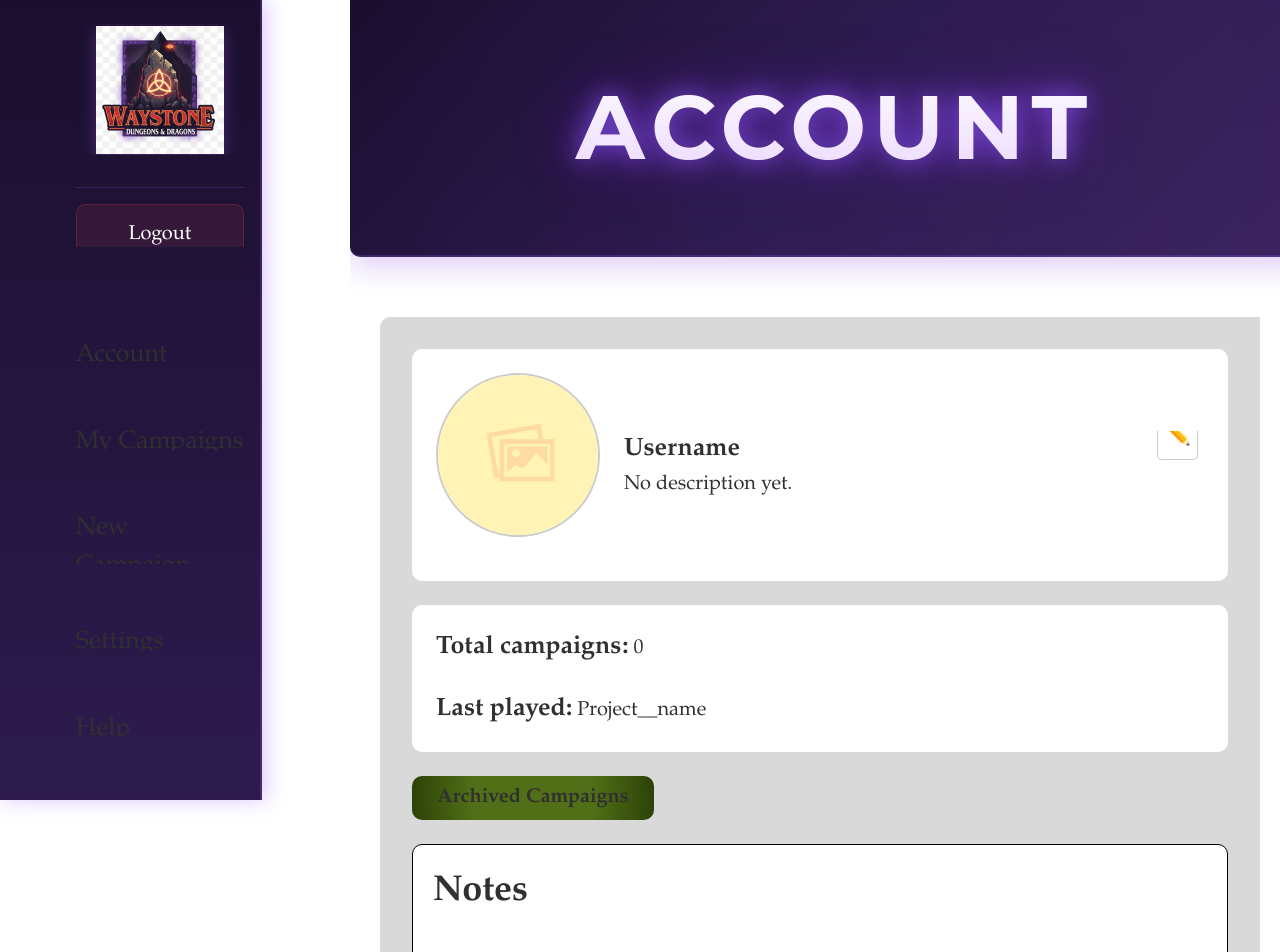
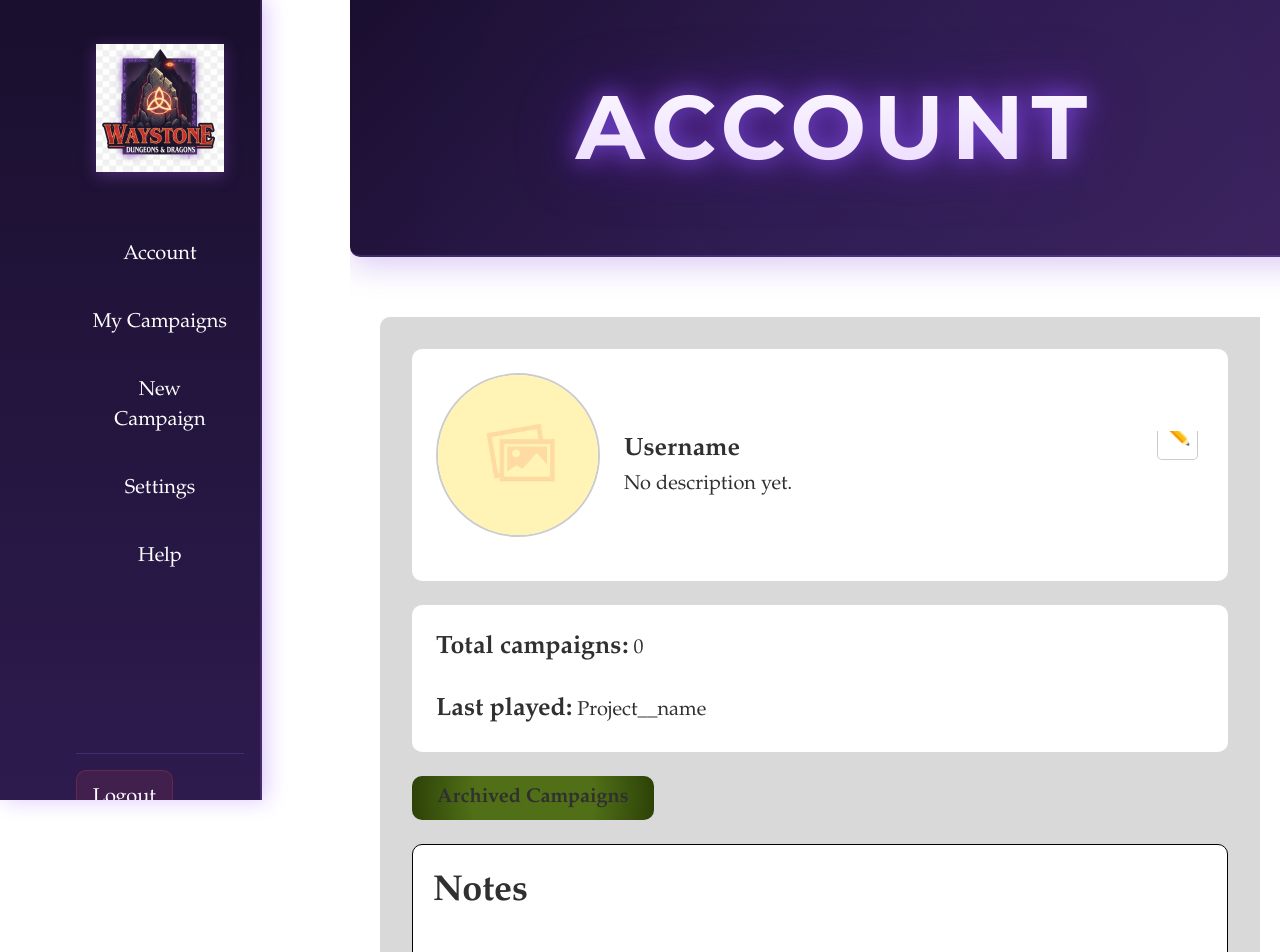
Before and after one commit to WouterOnGithub/Waystone, a React (Vite) app in the folder waystoneProject/: page /user/Account_Page in a window 1280 px wide. Shown: the top 952 px of the page. Built offline with nearby package versions, Linux system fonts and the light colour scheme; no server answers.

Commit message:
aanpassing na merge conflict

```diff
--- a/waystoneProject/src/components/UI/Sidebar.jsx
+++ b/waystoneProject/src/components/UI/Sidebar.jsx
@@ -1,10 +1,11 @@
 import { Link, useNavigate } from "react-router-dom";
-import Waystone_Logo from "../../assets/Waystone_Logo.png"; // adjust path if needed
+import Waystone_Logo from "../../assets/Waystone_Logo.png";
 import { logout } from "../../firebase/Auth";
 import "./UI css/Sidebar.css";
 
 function Sidebar() {
   const navigate = useNavigate();
+
   const navItems = [
     { to: "/user/Account_Page", label: "Account" },
     { to: "/user/My_Campaigns_Page", label: "My Campaigns" },
@@ -13,28 +14,35 @@ function Sidebar() {
     { to: "/", label: "Help" },
   ];
 
-   const handleLogout = async () => {
+  const handleLogout = async () => {
     await logout();
     navigate("/user/Login_Page");
   };
+
   return (
     <div className="sidebar-container">
       <nav className="sidebar-nav">
-        {/* Logo Section */}
+        {/* Logo */}
         <div
           role="button"
           tabIndex={0}
+          className="logo-container"
+          aria-label="Go to main page"
           onClick={() => navigate("/user/Main_Page")}
           onKeyDown={(e) => {
-            if (e.key === "Enter" || e.key === " ") navigate("/user/Main_Page");
+            if (e.key === "Enter" || e.key === " ") {
+              navigate("/user/Main_Page");
+            }
           }}
-          className="logo-container"
-          aria-label="Go to main page"
         >
-          <img src={Waystone_Logo} alt="Waystone Logo" className="logo-image" />
+          <img
+            src={Waystone_Logo}
+            alt="Waystone Logo"
+            className="logo-image"
+          />
         </div>
 
-        {/* Navigation Links */}
+        {/* Navigation */}
         <div className="nav-links">
           {navItems.map((item) => (
             <Link key={item.to} to={item.to} className="nav-link">
@@ -43,31 +51,15 @@ function Sidebar() {
           ))}
         </div>
 
-        {/* Logout at Bottom */}
+        {/* Logout */}
         <div className="logout-section">
-          <Link to="/user/Login_Page" className="nav-link logout-link">
+          <button
+            onClick={handleLogout}
+            className="nav-link logout-link"
+          >
             <span className="nav-label">Logout</span>
-          </Link>
+          </button>
         </div>
-        <br />
-        <br />
-        <br />
-        <Link to="/user/Account_Page">Account</Link>
-        <br />
-        <br />
-        <Link to="/user/My_Campaigns_Page">My Campaigns</Link>
-        <br />
-        <br />
-        <Link to="/user/New_Campaign_Page_CAMPAIGN">New Campaign</Link>
-        <br />
-        <br />
-        <Link to="/user/Settings_Page">Settings</Link>
-        <br />
-        <br />
-        <Link to="/">Help</Link>
-        <br />
-        <br />
-        <Link onClick={handleLogout}>Logout</Link>
       </nav>
     </div>
   );
```
